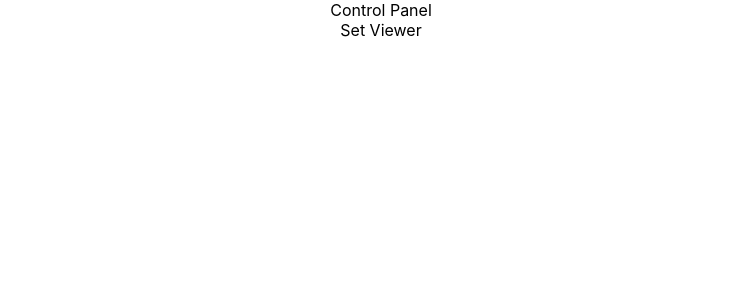
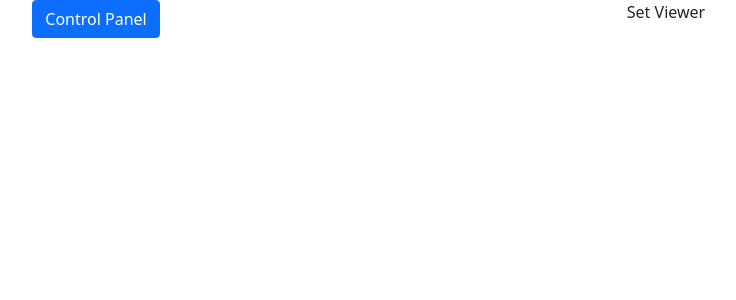
Before and after one commit to ntrungold/portfolio, a React (Create React App) app in the folder new-app/: page / in a window 1280 px wide. Shown: the top 300 px of the page, without its empty margins (259-995 px from the left). Built offline with nearby package versions, Linux system fonts and the light colour scheme.

Commit message:
installed bootstrap-react

```diff
--- a/new-app/package.json
+++ b/new-app/package.json
@@ -10,7 +10,9 @@
     "@types/node": "^12.20.26",
     "@types/react": "^17.0.24",
     "@types/react-dom": "^17.0.9",
+    "bootstrap": "^5.1.1",
     "react": "^17.0.2",
+    "react-bootstrap": "^2.0.0-rc.0",
     "react-dom": "^17.0.2",
     "react-scripts": "4.0.3",
     "typescript": "^4.4.3",
--- a/new-app/src/App.tsx
+++ b/new-app/src/App.tsx
@@ -3,12 +3,19 @@
 import SETS from './assets/q-sets.json'
 import { ControlPanel } from './components/ControlPanel';
 import { SetViewer } from './components/SetViewer';
+import 'bootstrap/dist/css/bootstrap.min.css';
+import {Container, Row} from 'react-bootstrap'
+
+
 function App(): JSX.Element {
   return (
-    <div className="App">
+    <Container className="App">
+      <Row>
         <ControlPanel></ControlPanel>
         <SetViewer></SetViewer>
-    </div>
+      </Row>
+
+    </Container>
   );
 }
 
--- a/new-app/src/components/ControlPanel.tsx
+++ b/new-app/src/components/ControlPanel.tsx
@@ -1,5 +1,5 @@
-
+import { Button, Col } from 'react-bootstrap';
 
 export function ControlPanel(): JSX.Element {
-    return <div>Control Panel</div>
+    return <Col><Button>Control Panel </Button></Col>
 }
--- a/new-app/src/components/SetViewer.tsx
+++ b/new-app/src/components/SetViewer.tsx
@@ -1,5 +1,5 @@
-
+import {Col} from 'react-bootstrap'
 
 export function SetViewer(): JSX.Element {
-    return <div>Set Viewer</div>
+    return <Col><div>Set Viewer</div></Col>
 }
```
Also changed, not shown: 1 other file (tests, documents, lock files or other folders).
